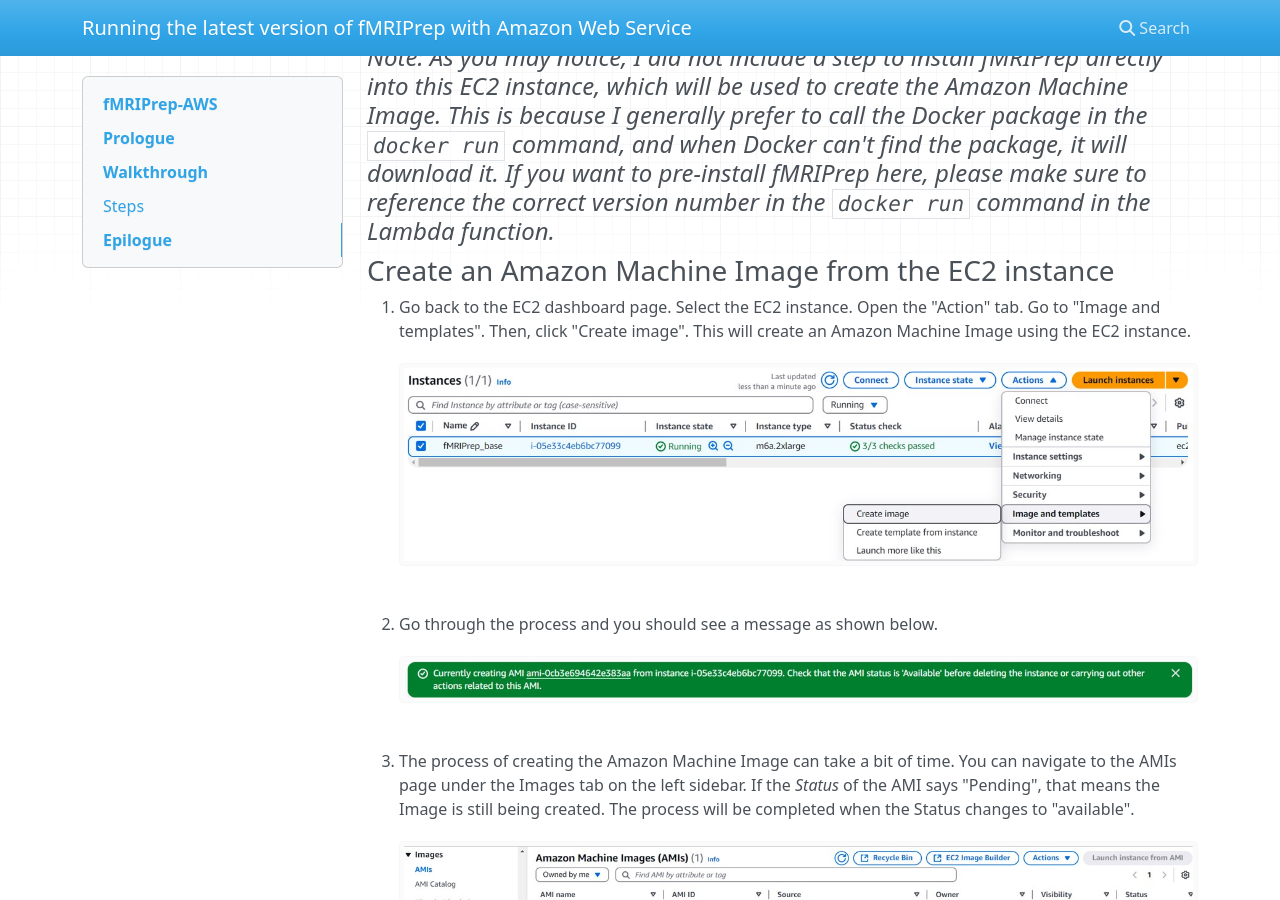
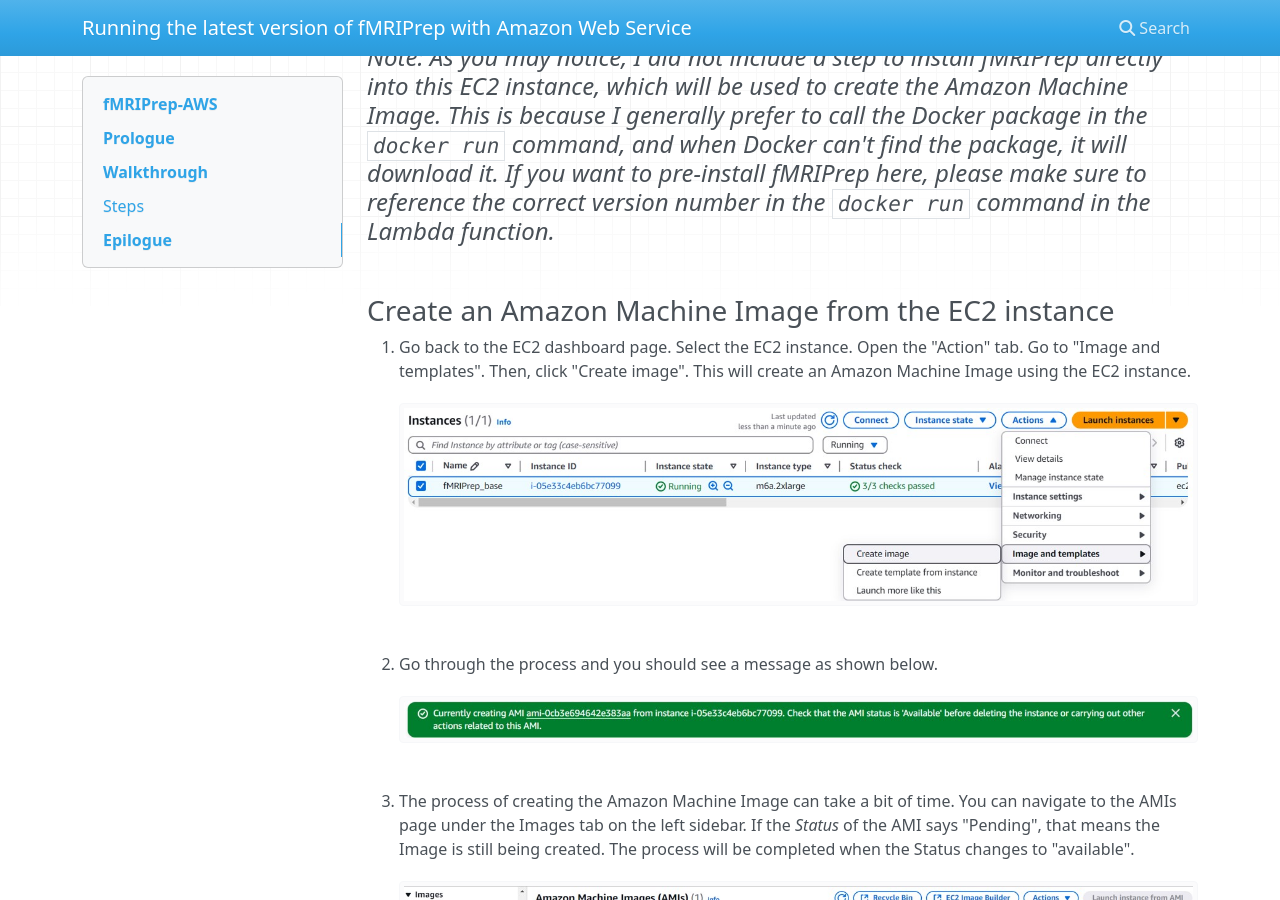
Before and after one commit to jwu103/fMRIPrep-with-AWS, an MkDocs documentation site: the page built from docs/index.md, in a window 1280 px wide and 900 px high, scrolled down 4566 px. Built offline with MkDocs 1.6.1, drawn with Linux system fonts in a browser that asks for light colours; nearby versions of some CDN libraries.

Commit message:
Update index.md

````diff
--- a/docs/index.md
+++ b/docs/index.md
@@ -67,7 +67,8 @@
 Wait for the installations to complete, and you should see the message as shown below.<br>
 ![EC2_instance_install](images/EC2_instance_install.jpg)
 
-#### *Note: As you may notice, I did not include a step to install fMRIPrep directly into this EC2 instance, which will be used to create the Amazon Machine Image. This is because I generally prefer to call the Docker package in the ```docker run``` command, and when Docker can't find the package, it will download it. If you want to pre-install fMRIPrep here, please make sure to reference the correct version number in the ```docker run``` command in the Lambda function.*
+#### *Note: As you may notice, I did not include a step to install fMRIPrep directly into this EC2 instance, which will be used to create the Amazon Machine Image. This is because I generally prefer to call the Docker package in the ```docker run``` command, and when Docker can't find the package, it will download it. If you want to pre-install fMRIPrep here, please make sure to reference the correct version number in the ```docker run``` command in the Lambda function.*<br>
+<br>
 
 ### Create an Amazon Machine Image from the EC2 instance
 1. Go back to the EC2 dashboard page. Select the EC2 instance. Open the "Action" tab. Go to "Image and templates". Then, click "Create image". This will create an Amazon Machine Image using the EC2 instance.<br>
````
